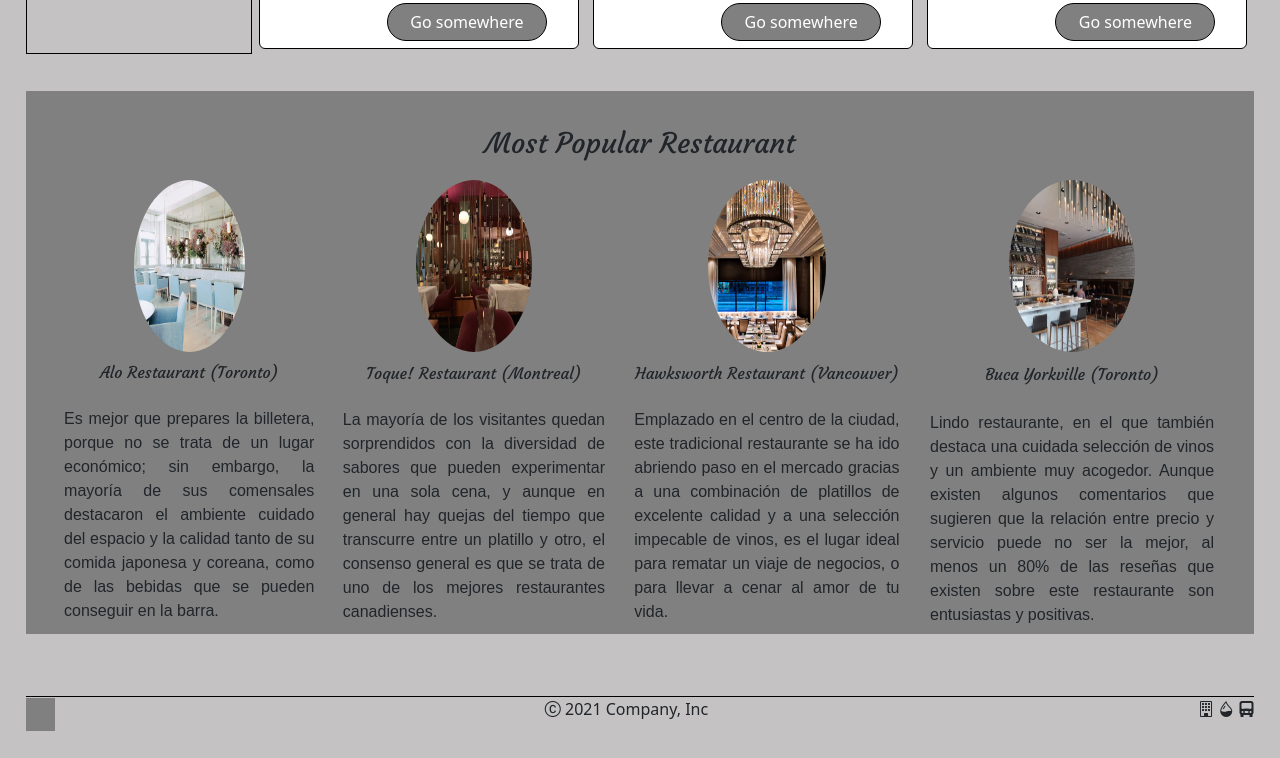
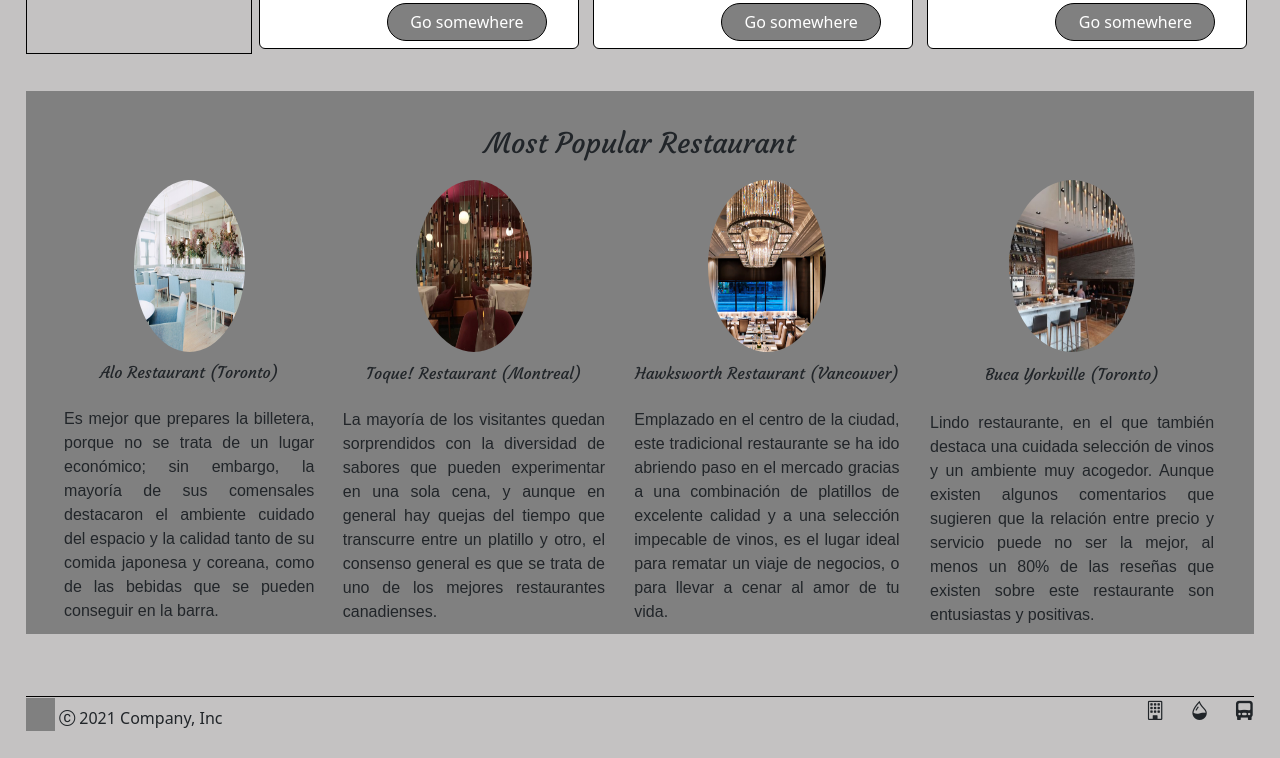
Before and after one commit to Julieta3164/Bootstrap, a website: page public/index.html in a window 1280 px wide. Shown: the part 1550-2308 px from the top of the page. Drawn offline with nearby package versions, Linux system fonts and the light colour scheme.

Commit message:
completed project

```diff
--- a/public/css/main.css
+++ b/public/css/main.css
@@ -154,6 +154,23 @@
   font-size: 150%;
 }
 
+.left{
+  width: 33%;
+}
+
+.center{
+  width: 33%;
+}
+
+.right {
+  width: 33%;
+  font-size: 120%;
+  display: flex;
+  margin-left: 70%;
+  justify-content: space-around;
+}
+/*
 i{
-  margin: auto;
-}
+  margin-left: 5%;
+  margin-right: 5%;
+} */
--- a/public/index.html
+++ b/public/index.html
@@ -197,11 +197,12 @@
 
 <div class="left">
   <span>ho</span>
+  <i class="bi bi-c-circle"></i>
+  2021 Company, Inc</div>
 </div>
 
 <div class="center">
-  <i class="bi bi-c-circle"></i>
-  2021 Company, Inc</div>
+
 
 <div class="right">
   <i class="bi bi-building"></i>
```
